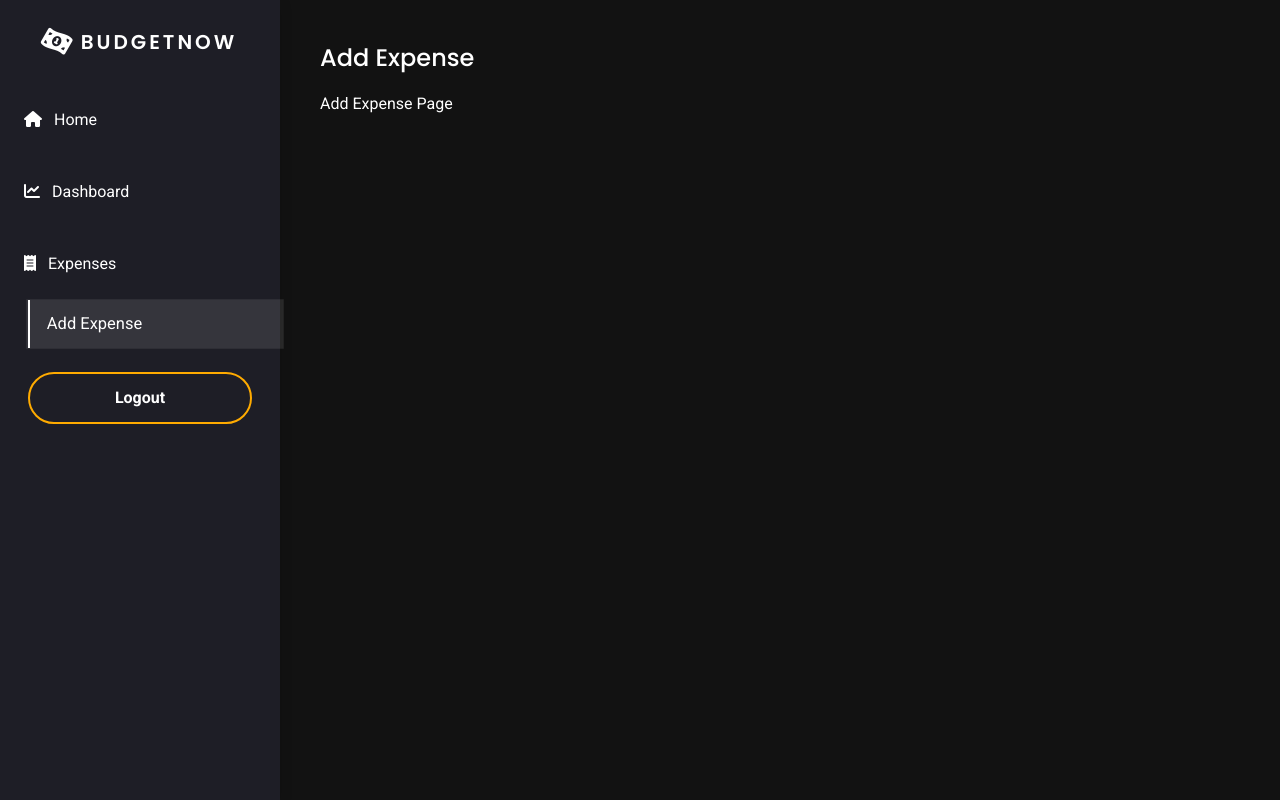
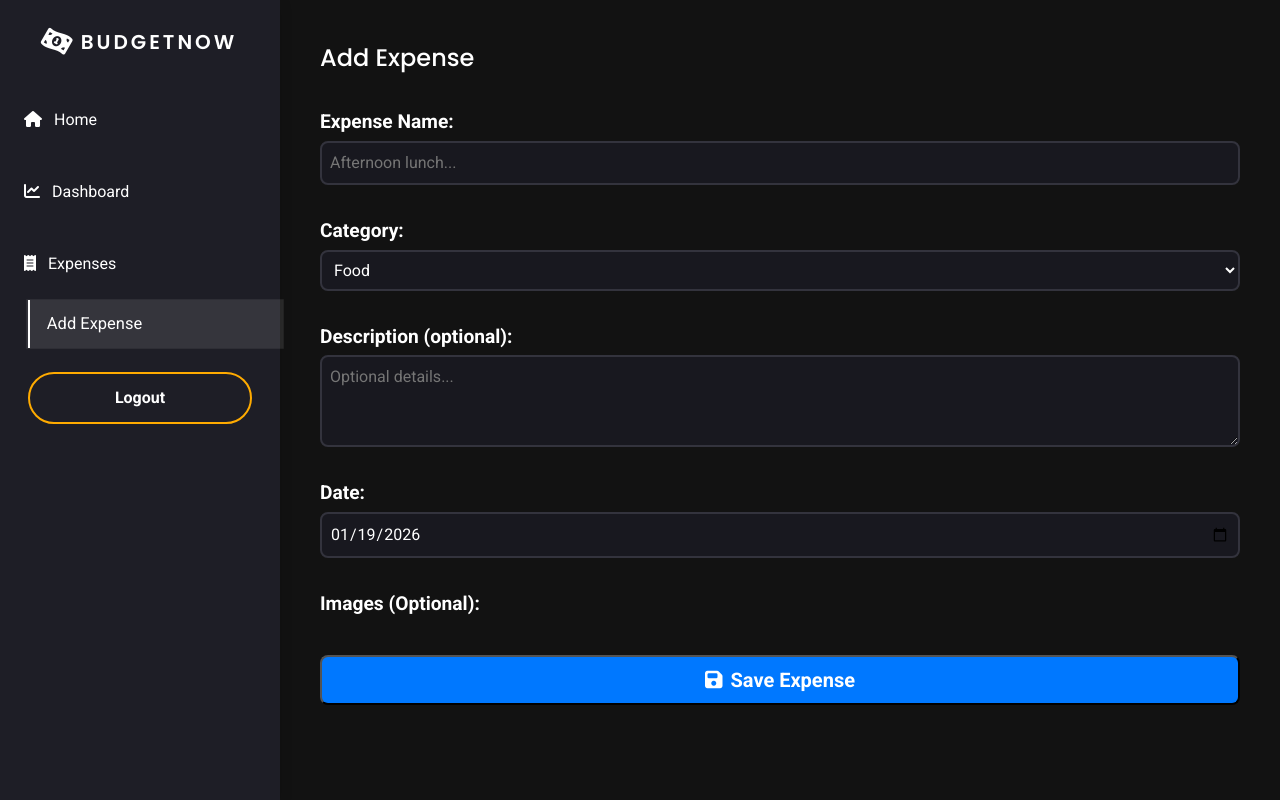
Before and after one commit to mkhikhwan/budget-tracker-mern, a React (Vite) app in the folder frontend/: page /expenses/add in a window 1280 px wide. Built offline with nearby package versions, Linux system fonts and the light colour scheme.

Commit message:
add expense basic info

```diff
--- a/frontend/src/features/expenses/pages/AddExpensePage.tsx
+++ b/frontend/src/features/expenses/pages/AddExpensePage.tsx
@@ -1,9 +1,44 @@
 import PageLayout from "../../../shared/layouts/PageLayout"
+import Button from "../../../shared/components/Button"
 
 function AddExpensePage(){
     return (
         <PageLayout header="Add Expense">
-            Add Expense Page
+            <form className="form">
+                <div className="form-row">
+                    <label className="form-label">Expense Name:</label>
+                    <input className="input" type="text" placeholder="Afternoon lunch..."/>
+                </div>
+                <div className="form-row">
+                    <label className="form-label">Category:</label>
+                    <select className="input">
+                        <option value="">Food</option>
+                        <option value="">Utilities</option>
+                    </select>
+                </div>
+                <div className="form-row">
+                    <label className="form-label">Description (optional):</label>
+                    <textarea className="input select" placeholder="Optional details..." rows={3}></textarea>
+                </div>
+                <div className="form-row">
+                    <label className="form-label">Date:</label>
+                    <input
+                        className="input"
+                        type="date"
+                        defaultValue={new Date().toISOString().split('T')[0]}
+                    />
+                </div>
+                <div className="form-row">
+                    <label className="form-label">Images (Optional):</label>
+
+                </div>
+                <div className="form-row">
+                    <Button type="primary" style={{fontSize:'1.25rem', fontWeight:'600', padding:'8px'}}>
+                        <i className="fa-solid fa-floppy-disk" style={{ marginRight: '8px' }}></i>
+                        Save Expense
+                    </Button>
+                </div>
+            </form>
         </PageLayout>
     )
 }
--- a/frontend/src/index.css
+++ b/frontend/src/index.css
@@ -32,3 +32,50 @@ input, button, textarea, select {
 p, h1, h2, h3, h4, h5, h6 {
     overflow-wrap: break-word;
 }
+
+/* UTILITY CLASSES */
+.form{
+    display: flex;
+    flex-direction: column;
+}
+
+.form-row{
+    display: flex;
+    flex-direction: column;
+    padding: 16px 0px;
+    width: 100%;
+}
+
+.form-label{
+    font-size: 1.2rem;
+    font-weight: 600;
+    margin-bottom: 4px;
+}
+
+input,
+textarea,
+select {
+    margin-right: 16px;
+    border: 2px solid #33333D;
+    color: #fff;
+    background-color: #18181F;
+    padding: 8px;
+    border-radius: 8px;
+    width: 100%;
+}
+
+input:focus,
+textarea:focus,
+select:focus {
+    outline: none;
+    border-color: #3391FF;
+}
+
+input[type="date"]::-webkit-calendar-picker-indicator {
+    filter: invert(1);
+    cursor: pointer;
+}
+
+input[type="date"] {
+    color-scheme: dark;
+}
```
